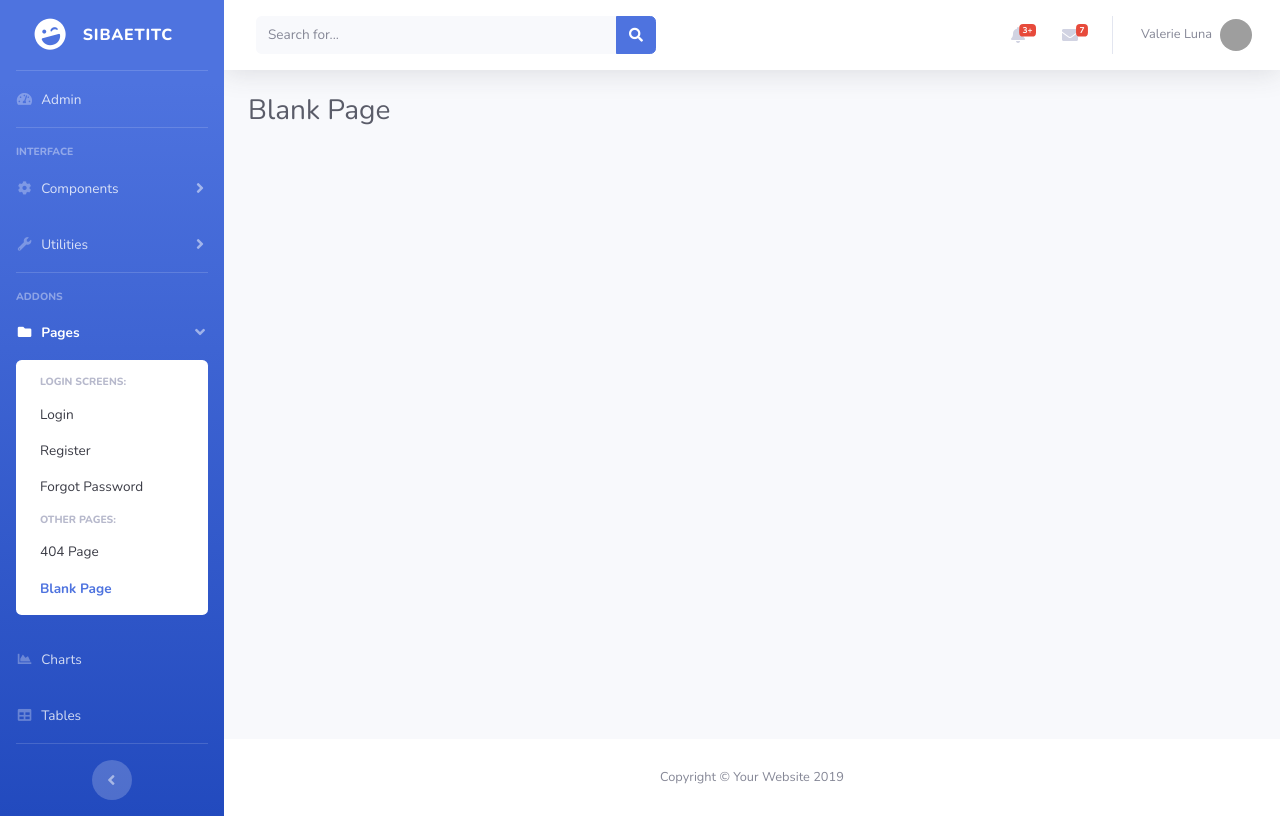
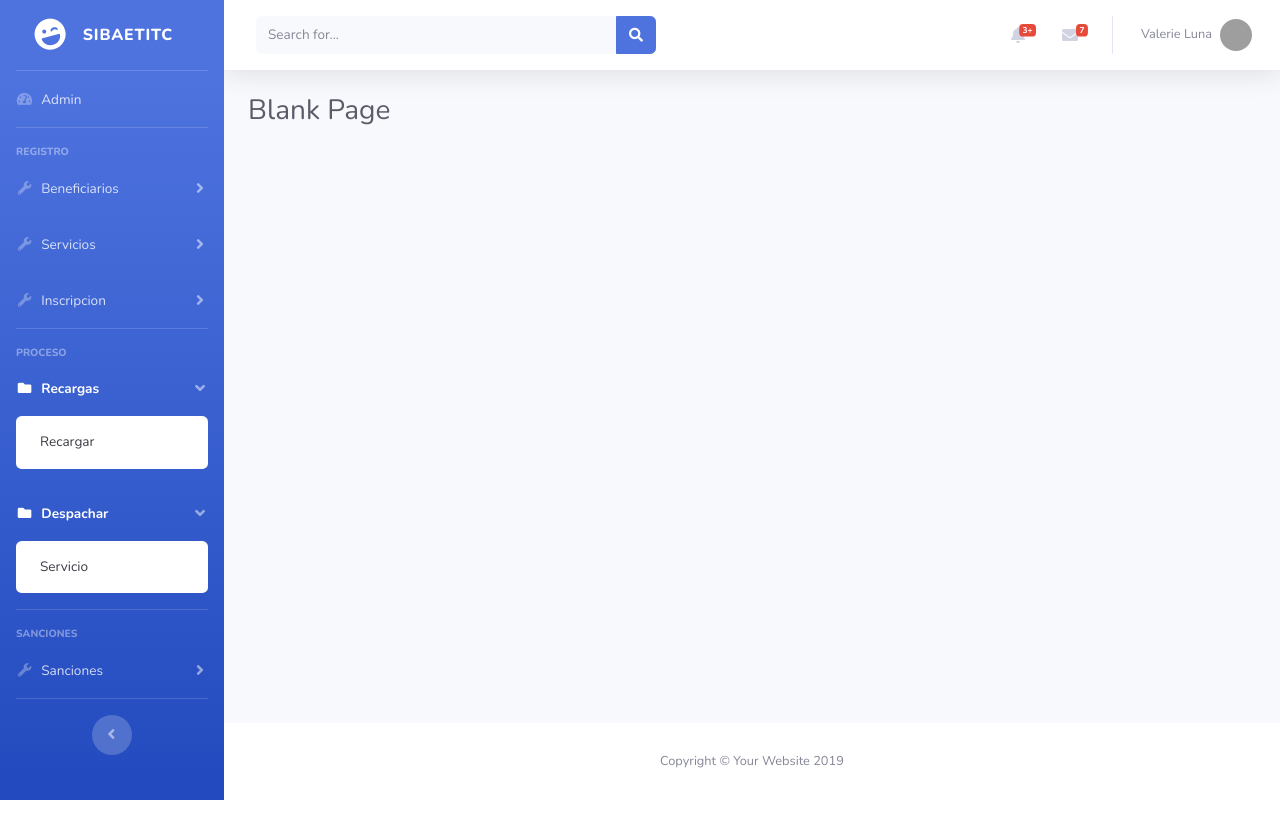
Before and after one commit to davalerova/sibaetitc2.0, a Django app: page / in a window 1280 px wide. Run offline with Django 3.2, Linux system fonts and the light colour scheme; a user stored in the database is signed in; parts of the project's set-up code (start-up, migrations or seed data) failed here and were passed over; some libraries are stand-ins or nearby versions; grey boxes are pictures that could not be loaded.

Commit message:
Punto de restauración

```diff
--- a/bases/views.py
+++ b/bases/views.py
@@ -5,6 +5,6 @@ from django.contrib.auth.mixins import LoginRequiredMixin
 from django.views import generic
 
 
-class Home(LoginRequiredMixin, generic.TemplateView):
+class Home( LoginRequiredMixin, generic.TemplateView ):
     template_name = 'bases/home.html'
-    login_url='bases:login'
+    login_url = 'bases:login'
--- a/ben/models.py
+++ b/ben/models.py
@@ -5,7 +5,6 @@ from bases.models import ClaseModelo
 
 
 class Genero( ClaseModelo ):
-
     descripcion = models.CharField(
         max_length=45,
         help_text='Descripción del género',
@@ -28,7 +27,6 @@ class Genero( ClaseModelo ):
 ########################################################################################################################
 
 class Documento( ClaseModelo ):
-
     descripcion = models.CharField(
         max_length=45,
         help_text='Descripción del documento de identidad',
@@ -50,7 +48,6 @@ class Documento( ClaseModelo ):
 
 ########################################################################################################################
 class Tipo_beneficiario( ClaseModelo ):
-
     descripcion = models.CharField(
         max_length=45,
         help_text='Descripción del tipo de beneficiario, ej: Estudiante Bachillerato',
@@ -72,7 +69,6 @@ class Tipo_beneficiario( ClaseModelo ):
 
 ########################################################################################################################
 class Dependencia( ClaseModelo ):
-
     descripcion = models.CharField(
         max_length=45,
         help_text='Descripcion de la dependencia a la que pertenece, ej: Sistemas, Vigilancia',
@@ -95,7 +91,6 @@ class Dependencia( ClaseModelo ):
 ########################################################################################################################
 
 class Beneficiario( ClaseModelo ):
-
     rfid = models.CharField(
         max_length=10,
         help_text='RFID carné o llavero    ',
--- a/sibaetitc/urls.py
+++ b/sibaetitc/urls.py
@@ -17,6 +17,6 @@ from django.contrib import admin
 from django.urls import path, include
 
 urlpatterns = [
-    path('', include(('bases.urls','bases'), namespace='bases')),
-    path('admin/', admin.site.urls),
+    path( '', include( ('bases.urls', 'bases'), namespace='bases' ) ),
+    path( 'admin/', admin.site.urls ),
 ]
--- a/templates/base/base.html
+++ b/templates/base/base.html
@@ -53,40 +53,60 @@
 
         <!-- Heading -->
         <div class="sidebar-heading">
-            Interface
+            Registro
         </div>
 
-        <!-- Nav Item - Pages Collapse Menu -->
+
+        <!-- Nav Item - Beneficiarios Collapse Menu -->
         <li class="nav-item">
-            <a class="nav-link collapsed" href="#" data-toggle="collapse" data-target="#collapseTwo"
-               aria-expanded="true" aria-controls="collapseTwo">
-                <i class="fas fa-fw fa-cog"></i>
-                <span>Components</span>
+            <a class="nav-link collapsed" href="#" data-toggle="collapse" data-target="#collapseBeneficiarios"
+               aria-expanded="true" aria-controls="collapseBeneficiarios">
+                <i class="fas fa-fw fa-wrench"></i>
+                <span>Beneficiarios</span>
             </a>
-            <div id="collapseTwo" class="collapse" aria-labelledby="headingTwo" data-parent="#accordionSidebar">
+            <div id="collapseBeneficiarios" class="collapse" aria-labelledby="headingUtilities"
+                 data-parent="#accordionSidebar">
                 <div class="bg-white py-2 collapse-inner rounded">
-                    <h6 class="collapse-header">Custom Components:</h6>
-                    <a class="collapse-item" href="#">Buttons</a>
-                    <a class="collapse-item" href="#">Cards</a>
+                    <h6 class="collapse-header">Datos beneficiario:</h6>
+                    <a class="collapse-item" href="#">Beneficiario</a>
+                    <a class="collapse-item" href="#">Dependencia</a>
+                    <a class="collapse-item" href="#">Documento</a>
+                    <a class="collapse-item" href="#">Género</a>
+                    <a class="collapse-item" href="#">Tipo beneficiario</a>
                 </div>
             </div>
         </li>
 
-        <!-- Nav Item - Utilities Collapse Menu -->
+        <!-- Nav Item - Servicios Collapse Menu -->
         <li class="nav-item">
-            <a class="nav-link collapsed" href="#" data-toggle="collapse" data-target="#collapseUtilities"
-               aria-expanded="true" aria-controls="collapseUtilities">
+            <a class="nav-link collapsed" href="#" data-toggle="collapse" data-target="#collapseServicios"
+               aria-expanded="true" aria-controls="collapseServicios">
                 <i class="fas fa-fw fa-wrench"></i>
-                <span>Utilities</span>
+                <span>Servicios</span>
             </a>
-            <div id="collapseUtilities" class="collapse" aria-labelledby="headingUtilities"
+            <div id="collapseServicios" class="collapse" aria-labelledby="headingServicios"
                  data-parent="#accordionSidebar">
                 <div class="bg-white py-2 collapse-inner rounded">
-                    <h6 class="collapse-header">Custom Utilities:</h6>
-                    <a class="collapse-item" href="#">Colors</a>
-                    <a class="collapse-item" href="#">Borders</a>
-                    <a class="collapse-item" href="#">Animations</a>
-                    <a class="collapse-item" href="#">Other</a>
+                    <h6 class="collapse-header">Datos Servicios:</h6>
+                    <a class="collapse-item" href="#">Servicio</a>
+                    <a class="collapse-item" href="#">Programar servicio</a>
+                </div>
+            </div>
+        </li>
+
+        <!-- Nav Item - Inscripcion Collapse Menu -->
+        <li class="nav-item">
+            <a class="nav-link collapsed" href="#" data-toggle="collapse" data-target="#collapseInscripcion"
+               aria-expanded="true" aria-controls="collapseInscripcion">
+                <i class="fas fa-fw fa-wrench"></i>
+                <span>Inscripcion</span>
+            </a>
+            <div id="collapseInscripcion" class="collapse" aria-labelledby="headingInscripcion"
+                 data-parent="#accordionSidebar">
+                <div class="bg-white py-2 collapse-inner rounded">
+                    <h6 class="collapse-header">Datos Inscripcion:</h6>
+                    <a class="collapse-item" href="#">Inscribir a servicio</a>
+                    <a class="collapse-item" href="#">Tipo de afiliación</a>
                 </div>
             </div>
         </li>
@@ -96,44 +116,65 @@
 
         <!-- Heading -->
         <div class="sidebar-heading">
-            Addons
+            Proceso
         </div>
 
-        <!-- Nav Item - Pages Collapse Menu -->
+        <!-- Nav Item - Recargas Collapse Menu -->
         <li class="nav-item active">
-            <a class="nav-link" href="#" data-toggle="collapse" data-target="#collapsePages" aria-expanded="true"
-               aria-controls="collapsePages">
+            <a class="nav-link" href="#" data-toggle="collapse" data-target="#collapseRecargas" aria-expanded="true"
+               aria-controls="collapseRecargas">
                 <i class="fas fa-fw fa-folder"></i>
-                <span>Pages</span>
+                <span>Recargas</span>
             </a>
-            <div id="collapsePages" class="collapse show" aria-labelledby="headingPages"
+            <div id="collapseRecargas" class="collapse show" aria-labelledby="headingPages"
                  data-parent="#accordionSidebar">
                 <div class="bg-white py-2 collapse-inner rounded">
-                    <h6 class="collapse-header">Login Screens:</h6>
-                    <a class="collapse-item" href="#">Login</a>
-                    <a class="collapse-item" href="#">Register</a>
-                    <a class="collapse-item" href="#">Forgot Password</a>
-                    <div class="collapse-divider"></div>
-                    <h6 class="collapse-header">Other Pages:</h6>
-                    <a class="collapse-item" href="#">404 Page</a>
-                    <a class="collapse-item active" href="#">Blank Page</a>
+                    <a class="collapse-item" href="#">Recargar</a>
                 </div>
             </div>
         </li>
 
-        <!-- Nav Item - Charts -->
-        <li class="nav-item">
-            <a class="nav-link" href="#">
-                <i class="fas fa-fw fa-chart-area"></i>
-                <span>Charts</span></a>
+        <!-- Nav Item - Despachar Collapse Menu -->
+        <li class="nav-item active">
+            <a class="nav-link" href="#" data-toggle="collapse" data-target="#collapseDespachar" aria-expanded="true"
+               aria-controls="collapseDespachar">
+                <i class="fas fa-fw fa-folder"></i>
+                <span>Despachar</span>
+            </a>
+            <div id="collapseDespachar" class="collapse show" aria-labelledby="headingPages"
+                 data-parent="#accordionSidebar">
+                <div class="bg-white py-2 collapse-inner rounded">
+                    <a class="collapse-item" href="#">Servicio</a>
+                </div>
+            </div>
         </li>
 
-        <!-- Nav Item - Tables -->
+         <!-- Divider -->
+        <hr class="sidebar-divider">
+
+        <!-- Heading -->
+        <div class="sidebar-heading">
+            Sanciones
+        </div>
+
+
+        <!-- Nav Item - Sanciones Collapse Menu -->
         <li class="nav-item">
-            <a class="nav-link" href="#">
-                <i class="fas fa-fw fa-table"></i>
-                <span>Tables</span></a>
+            <a class="nav-link collapsed" href="#" data-toggle="collapse" data-target="#collapseSanciones"
+               aria-expanded="true" aria-controls="collapseSanciones">
+                <i class="fas fa-fw fa-wrench"></i>
+                <span>Sanciones</span>
+            </a>
+            <div id="collapseSanciones" class="collapse" aria-labelledby="headingUtilities"
+                 data-parent="#accordionSidebar">
+                <div class="bg-white py-2 collapse-inner rounded">
+                    <h6 class="collapse-header">Datos sanciones:</h6>
+                    <a class="collapse-item" href="#">Motivo suspención</a>
+                    <a class="collapse-item" href="#">Suspender inscripción</a>
+                </div>
+            </div>
         </li>
+
 
         <!-- Divider -->
         <hr class="sidebar-divider d-none d-md-block">
```
Also changed, not shown: sibaetitc/settings.py (+5 -11 lines), db.sqlite3.
